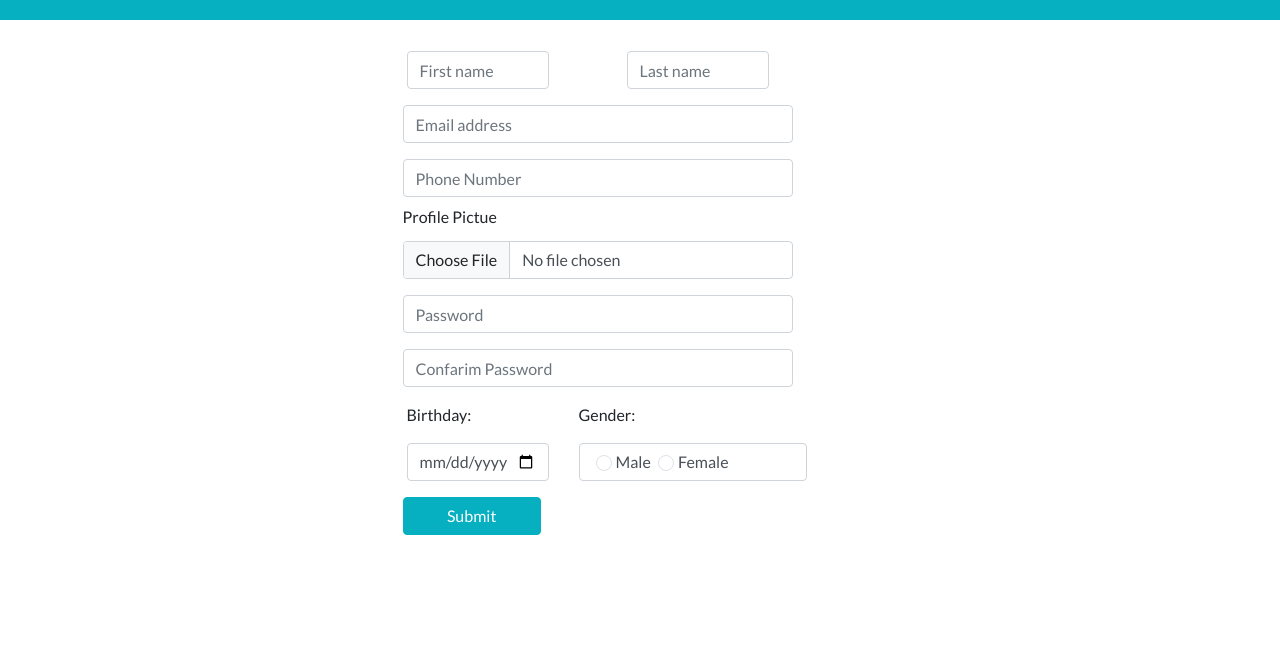
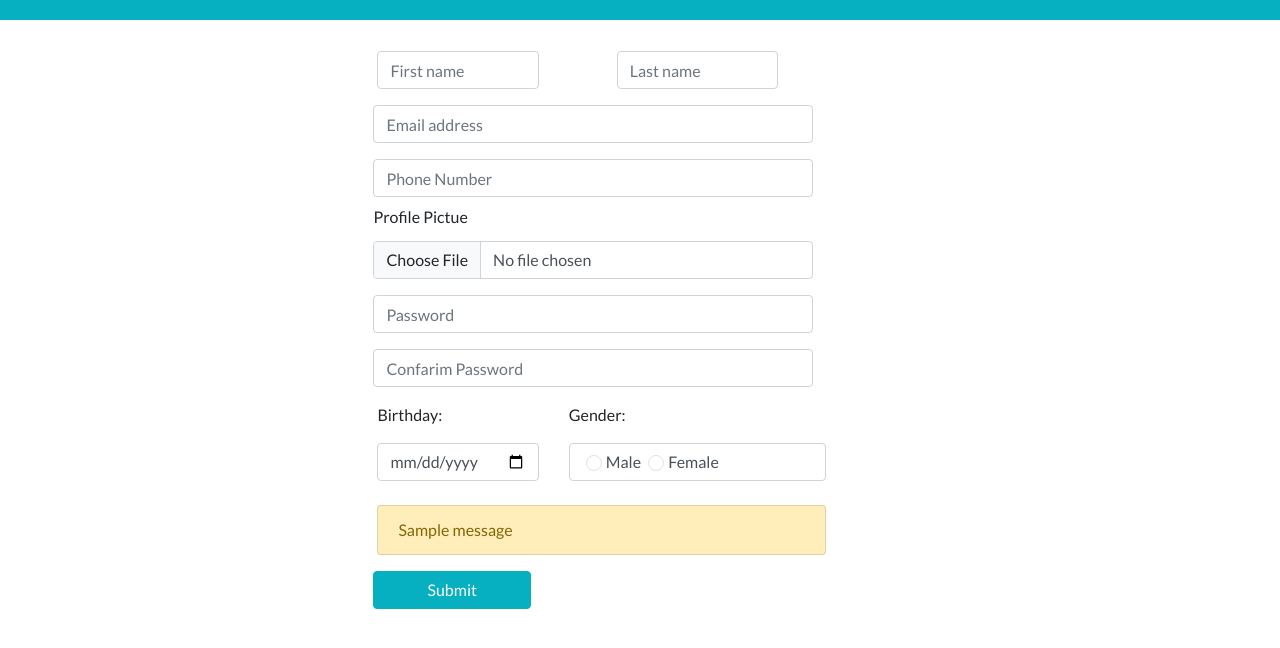
Before and after one commit to habibGrande/We-care, a Django app: page /register/page in a window 1280 px wide. Shown: the part 76-724 px from the top of the page. Run offline with Django 4.2, Linux system fonts and the light colour scheme; tables that the repository leaves empty hold one stand-in row (values such as "Sample post"); one stand-in notice (Sample message) is shown; some libraries are stand-ins or nearby versions.

Commit message:
final work by habib

```diff
--- a/weCare/weCare_App/templates/feedBack.html
+++ b/weCare/weCare_App/templates/feedBack.html
@@ -75,7 +75,7 @@
             </div>
                 <div class=" d-flex justify-content-center">
                     <div>
-                        <button class="btn btn-primary mt-3">Submet</button>
+                        <button class="btn btn-primary mt-3">Submit</button>
                     </div>
                 </div>
         </form>
--- a/weCare/weCare_App/templates/register.html
+++ b/weCare/weCare_App/templates/register.html
@@ -89,6 +89,15 @@
                                 <label class="form-check-label  ms-lg-4 " for="female"> Female</label>
                         </div>
                     </div>
+                    <div class="col-sm-8 col-md-12 col-lg-10 mt-3">
+                        {% if messages %}
+                        <ul class="list-group messages">
+                            {% for message in messages %}
+                                <li {% if message.tags %} class="list-group-item list-group-item-warning mt-2 {{ message.tags }}"{% endif %}>{{ message }}</li>
+                            {% endfor %}
+                        </ul>
+                        {% endif %}
+                    </div>
                 </div>
                 <div class="d-grid gap-4 col-sm-8 col-md-12 col-lg-4 mt-3 ">
                     <button class="btn btn-primary">Submit</button>
--- a/weCare/weCare_App/views.py
+++ b/weCare/weCare_App/views.py
@@ -61,7 +61,7 @@
             "user" : patient
         }
         return render(request, "feedBack.html", context)
-    return redirect('/')
+    return redirect('/login')
 
 def login(request):
      return render(request,'login.html')
```
Also changed, not shown: weCare/weCare_App/templates/landingpage.html (+10 -7 lines), weCare/weCare_App/templates/login.html (+8 -0 lines).
